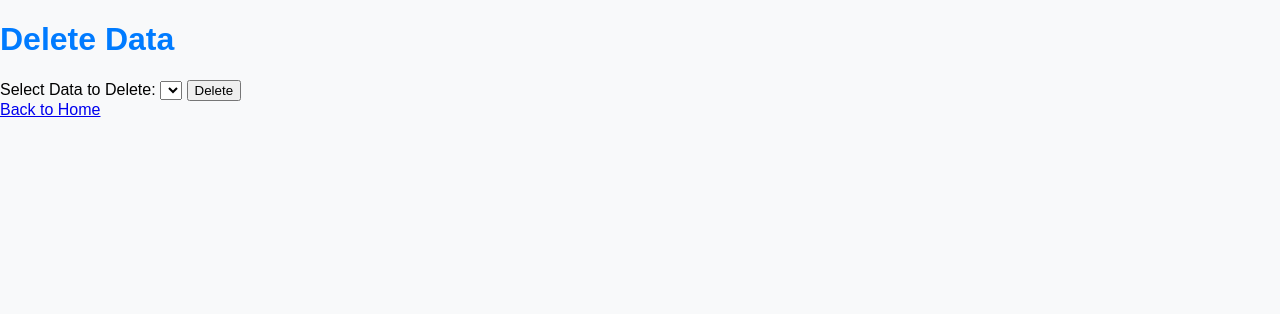
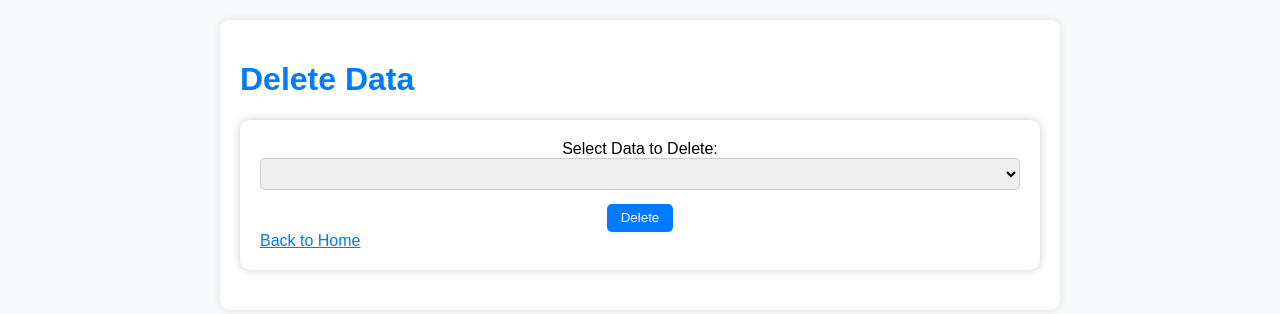
Before and after one commit to kramachandrashenoy/CRUD-Application, a Flask app: page /delete in a window 1280 px wide. Shown: the top 314 px of the page. Run offline with Flask 2, Linux system fonts and the light colour scheme; data that the repository does not hold is empty.

Commit message:
center alignment

```diff
--- a/static/styles.css
+++ b/static/styles.css
@@ -20,46 +20,50 @@ h1 {
     color: #007bff;
 }
 
-.dropdown {
-    position: relative;
-    display: inline-block;
-    margin-top: 20px;
+.form-container {
+    background: white;
+    padding: 20px;
+    border-radius: 10px;
+    box-shadow: 0 0 10px rgba(0, 0, 0, 0.2);
+    margin-bottom: 20px;
 }
 
-.dropbtn {
+.form {
+    display: flex;
+    flex-direction: column;
+    align-items: center;
+}
+
+.label {
+    display: block;
+    margin-bottom: 0.5em;
+}
+
+input[type="text"], select {
+    width: 100%;
+    padding: 0.5em;
+    margin-bottom: 1em;
+    border: 1px solid #ccc;
+    border-radius: 5px;
+}
+
+button {
     background-color: #007bff;
     color: white;
-    padding: 10px 20px;
-    font-size: 16px;
+    padding: 0.5em 1em;
     border: none;
     border-radius: 5px;
     cursor: pointer;
 }
 
-.dropdown-content {
-    display: none;
-    position: absolute;
-    background-color: #f9f9f9;
-    min-width: 160px;
-    box-shadow: 0px 8px 16px 0px rgba(0,0,0,0.2);
-    z-index: 1;
+button:hover {
+    background-color: #0056b3;
 }
 
-.dropdown-content a {
-    color: black;
-    padding: 12px 16px;
-    text-decoration: none;
-    display: block;
+a {
+    color: #007bff;
 }
 
-.dropdown-content a:hover {
-    background-color: #f1f1f1;
+a:hover {
+    text-decoration: underline;
 }
-
-.dropdown:hover .dropdown-content {
-    display: block;
-}
-
-.dropdown:hover .dropbtn {
-    background-color: #0056b3;
-}
--- a/templates/create.html
+++ b/templates/create.html
@@ -6,12 +6,16 @@
     <link rel="stylesheet" href="/static/styles.css">
 </head>
 <body>
+    <div class="container">
         <h1>Create Data</h1>
-    <form action="/create" method="post">
+        <div class="form-container">
+            <form action="/create" method="post" class="form">
                 <label for="data">Data:</label>
                 <input type="text" id="data" name="data">
                 <button type="submit">Create</button>
             </form>
             <a href="/">Back to Home</a>
+        </div>
+    </div>
 </body>
 </html>
--- a/templates/delete.html
+++ b/templates/delete.html
@@ -6,8 +6,10 @@
     <link rel="stylesheet" href="/static/styles.css">
 </head>
 <body>
+    <div class="container">
         <h1>Delete Data</h1>
-    <form action="/delete" method="post">
+        <div class="form-container">
+            <form action="/delete" method="post" class="form">
                 <label for="id">Select Data to Delete:</label>
                 <select id="id" name="id">
                     <!-- Options will be inserted by JavaScript -->
@@ -15,19 +17,7 @@
                 <button type="submit">Delete</button>
             </form>
             <a href="/">Back to Home</a>
-
-    <script>
-        fetch('/read')
-            .then(response => response.json())
-            .then(data => {
-                const select = document.getElementById('id');
-                data.forEach(item => {
-                    const option = document.createElement('option');
-                    option.value = item._id;
-                    option.textContent = JSON.stringify(item);
-                    select.appendChild(option);
-                });
-            });
-    </script>
+        </div>
+    </div>
 </body>
 </html>
```
Also changed, not shown: templates/read.html (+7 -18 lines), templates/update.html (+5 -15 lines). Lines whose indentation alone changed are shown as unchanged.
